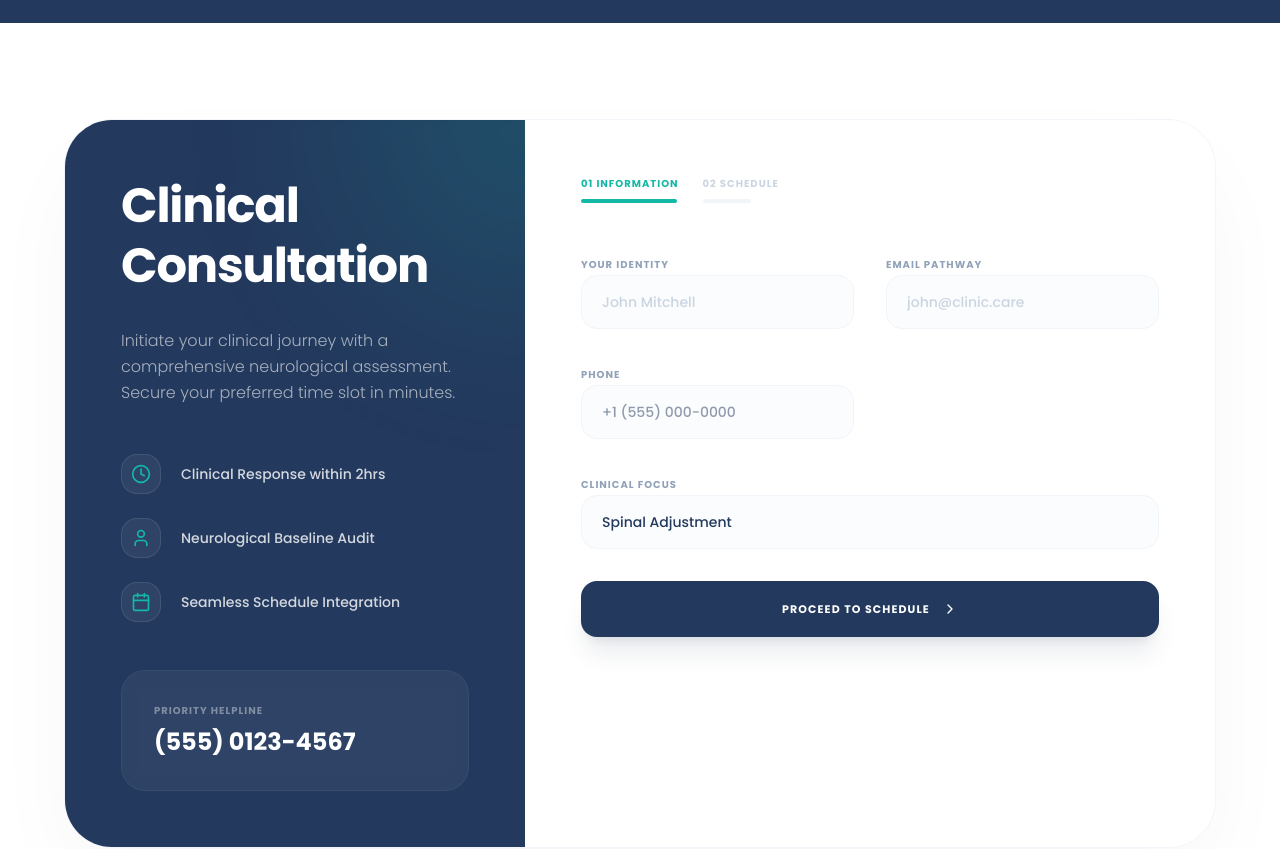
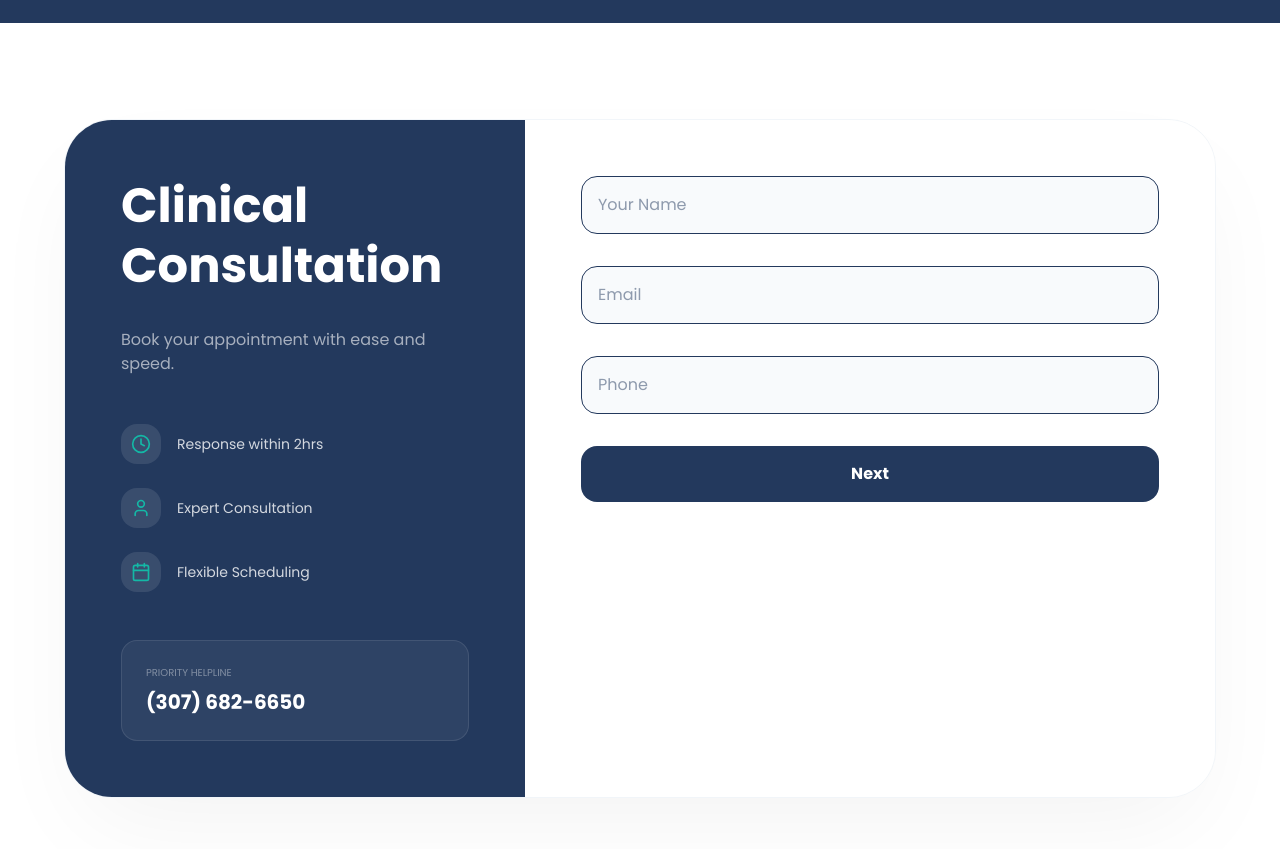
Before and after one commit to AounJuniper/WESTERNPLAINS-Chiropractors, a React (Vite) app: page / in a window 1280 px wide. Shown: the part 9020-9869 px from the top of the page. Built offline with nearby package versions, Linux system fonts and the light colour scheme.

Commit message:
Refactor BookingForm component for clarity and updates

```diff
--- a/src/components/BookingForm.tsx
+++ b/src/components/BookingForm.tsx
@@ -1,9 +1,11 @@
 import { useState, type FormEvent } from 'react';
 import { Calendar, Clock, User, Mail, ChevronRight, Activity, CheckCircle2 } from 'lucide-react';
 import { motion } from 'motion/react';
+import { siteConfig } from '../config/siteConfig';
 
 export default function BookingForm() {
   const [step, setStep] = useState(1);
+
   const [formData, setFormData] = useState({
     name: '',
     email: '',
@@ -20,13 +22,10 @@ export default function BookingForm() {
   const handleSubmit = (e: FormEvent) => {
     e.preventDefault();
 
-    // Security: Honeypot check
-    if (formData.website) {
-      console.warn('Bot detected');
-      return;
-    }
+    // Bot protection
+    if (formData.website) return;
 
-    // Basic Validation
+    // Validation
     if (!formData.name || !formData.email || !formData.date || !formData.time) {
       setError('Please finalize all required fields.');
       return;
@@ -54,12 +53,20 @@ export default function BookingForm() {
             <div className="w-20 h-20 bg-brand-teal rounded-full flex items-center justify-center mx-auto mb-8">
               <CheckCircle2 className="w-10 h-10 text-white" />
             </div>
-            <h2 className="text-3xl md:text-5xl font-serif font-bold mb-6">Booking Initiated.</h2>
+
+            <h2 className="text-3xl md:text-5xl font-serif font-bold mb-6">
+              Booking Initiated.
+            </h2>
+
             <p className="text-white/60 max-w-md mx-auto mb-10 leading-relaxed">
-              Our clinical concierge has received your request. We will verify your appointment pathway via priority correspondence within 2 business hours.
+              Our clinical concierge has received your request. We will contact you shortly.
             </p>
+
             <button
-              onClick={() => { setIsSubmitted(false); setStep(1); }}
+              onClick={() => {
+                setIsSubmitted(false);
+                setStep(1);
+              }}
               className="px-10 py-5 bg-white text-brand-blue rounded-2xl font-bold uppercase tracking-widest text-[11px] hover:bg-brand-teal hover:text-white transition-all"
             >
               Return to Form
@@ -73,52 +80,58 @@ export default function BookingForm() {
   return (
     <section id="booking" className="py-24 bg-white scroll-mt-32">
       <div className="w-[90%] mx-auto">
+
         <div className="bg-[#F9FBFA] rounded-[3rem] border border-slate-100 overflow-hidden grid lg:grid-cols-5 shadow-[0_40px_100px_-20px_rgba(12,16,20,0.05)]">
-          <div className="lg:col-span-2 bg-brand-blue p-10 md:p-14 text-white relative flex flex-col justify-between overflow-hidden">
-            <div className="absolute top-0 right-0 w-80 h-80 bg-brand-teal rounded-full -mr-40 -mt-40 blur-[100px] opacity-20" />
 
-            <div className="relative z-10">
-              <h2 className="text-3xl md:text-5xl font-bold mb-8 leading-tight tracking-tight">Clinical <br />Consultation</h2>
-              <p className="text-white/60 mb-12 leading-relaxed text-sm md:text-base font-light">
-                Initiate your clinical journey with a comprehensive neurological assessment. Secure your preferred time slot in minutes.
+          {/* ================= LEFT PANEL ================= */}
+          <div className="lg:col-span-2 bg-brand-blue p-10 md:p-14 text-white flex flex-col justify-between">
+
+            <div>
+              <h2 className="text-3xl md:text-5xl font-bold mb-8 leading-tight">
+                Clinical <br /> Consultation
+              </h2>
+
+              <p className="text-white/60 mb-12">
+                Book your appointment with ease and speed.
               </p>
 
               <div className="space-y-6">
                 {[
-                  { icon: Clock, text: 'Clinical Response within 2hrs' },
-                  { icon: User, text: 'Neurological Baseline Audit' },
-                  { icon: Calendar, text: 'Seamless Schedule Integration' },
+                  { icon: Clock, text: 'Response within 2hrs' },
+                  { icon: User, text: 'Expert Consultation' },
+                  { icon: Calendar, text: 'Flexible Scheduling' },
                 ].map((item, idx) => (
-                  <div key={idx} className="flex items-center space-x-5">
-                    <div className="w-10 h-10 rounded-2xl bg-white/5 border border-white/10 flex items-center justify-center">
+                  <div key={idx} className="flex items-center space-x-4">
+                    <div className="w-10 h-10 rounded-2xl bg-white/10 flex items-center justify-center">
                       <item.icon className="w-5 h-5 text-brand-teal" />
                     </div>
-                    <span className="font-medium text-sm text-white/80">{item.text}</span>
+                    <span className="text-white/80 text-sm">{item.text}</span>
                   </div>
                 ))}
               </div>
             </div>
 
-            <div className="relative z-10 mt-12 p-8 bg-white/5 rounded-3xl border border-white/5 backdrop-blur-sm">
-              <p className="text-[10px] uppercase font-black tracking-widest text-white/40 mb-2">Priority Helpline</p>
-              <p className="text-xl md:text-2xl font-bold">(555) 0123-4567</p>
-            </div>
+            {/* ================= DYNAMIC PHONE ================= */}
+            <div className="mt-12 p-6 bg-white/5 rounded-2xl border border-white/10">
+              <p className="text-[10px] uppercase text-white/40 mb-2">
+                Priority Helpline
+              </p>
+
+              <a
+                href={`tel:${siteConfig.phone.replace(/\s/g, '')}`}
+                className="text-xl font-bold hover:text-brand-teal transition"
+              >
+                {siteConfig.phone}
+              </a>
             </div>
 
-          <div className="lg:col-span-3 p-10 md:p-14 bg-white">
-            <div className="flex items-center space-x-6 mb-12">
-              <div className="flex flex-col">
-                <span className={`text-[10px] font-black uppercase tracking-widest mb-2 ${step >= 1 ? 'text-brand-teal' : 'text-slate-300'}`}>01 Information</span>
-                <div className={`h-1 rounded-full transition-all duration-500 ${step >= 1 ? 'w-24 bg-brand-teal' : 'w-12 bg-slate-100'}`} />
-              </div>
-              <div className="flex flex-col">
-                <span className={`text-[10px] font-black uppercase tracking-widest mb-2 ${step >= 2 ? 'text-brand-teal' : 'text-slate-300'}`}>02 Schedule</span>
-                <div className={`h-1 rounded-full transition-all duration-500 ${step >= 2 ? 'w-24 bg-brand-teal' : 'w-12 bg-slate-100'}`} />
-              </div>
           </div>
 
+          {/* ================= RIGHT FORM ================= */}
+          <div className="lg:col-span-3 p-10 md:p-14 bg-white">
+
             {error && (
-              <div className="mb-6 p-4 bg-red-50 border border-red-100 text-red-600 text-xs font-bold rounded-2xl animate-pulse">
+              <div className="mb-6 p-4 bg-red-50 border border-red-100 text-red-600 text-xs font-bold rounded-2xl">
                 {error}
               </div>
             )}
@@ -129,81 +142,41 @@ export default function BookingForm() {
                 animate={{ opacity: 1, x: 0 }}
                 className="space-y-8"
               >
-                <div className="grid md:grid-cols-2 gap-8">
-                  <div className="space-y-3">
-                    <label className="text-[10px] font-black uppercase tracking-widest text-slate-400">Your Identity</label>
-                    <div className="relative">
                 <input
                   type="text"
-                        placeholder="John Mitchell"
-                        className="w-full px-5 py-4 rounded-2xl border border-slate-100 bg-slate-50/50 focus:bg-white focus:border-brand-teal focus:ring-4 focus:ring-brand-teal/5 outline-none transition-all placeholder:text-slate-300 text-sm font-medium"
+                  placeholder="Your Name"
                   value={formData.name}
-                        autoComplete="name"
-                        onChange={(e) => setFormData({...formData, name: e.target.value})}
+                  onChange={(e) =>
+                    setFormData({ ...formData, name: e.target.value })
+                  }
+                  className="w-full p-4 rounded-2xl border bg-slate-50"
                 />
-                    </div>
-                  </div>
-                  <div className="space-y-3">
-                    <label className="text-[10px] font-black uppercase tracking-widest text-slate-400">Email Pathway</label>
-                    <div className="relative">
+
                 <input
                   type="email"
-                        placeholder="john@clinic.care"
-                        className="w-full px-5 py-4 rounded-2xl border border-slate-100 bg-slate-50/50 focus:bg-white focus:border-brand-teal focus:ring-4 focus:ring-brand-teal/5 outline-none transition-all placeholder:text-slate-300 text-sm font-medium"
+                  placeholder="Email"
                   value={formData.email}
-                        autoComplete="email"
-                        onChange={(e) => setFormData({...formData, email: e.target.value})}
+                  onChange={(e) =>
+                    setFormData({ ...formData, email: e.target.value })
+                  }
+                  className="w-full p-4 rounded-2xl border bg-slate-50"
                 />
-                    </div>
-                  </div>
-                </div>
 
-                <div className="grid md:grid-cols-2 gap-8">
-                  <div className="space-y-3">
-                    <label className="text-[10px] font-black uppercase tracking-widest text-slate-400">Phone</label>
-                    <div className="relative">
                 <input
                   type="tel"
-                        placeholder="+1 (555) 000-0000"
-                        className="w-full px-5 py-4 rounded-2xl border border-slate-100 bg-slate-50/50 focus:bg-white focus:border-brand-teal outline-none text-sm font-medium"
+                  placeholder="Phone"
                   value={formData.phone}
-                        onChange={(e) => setFormData({...formData, phone: e.target.value})}
+                  onChange={(e) =>
+                    setFormData({ ...formData, phone: e.target.value })
+                  }
+                  className="w-full p-4 rounded-2xl border bg-slate-50"
                 />
-                    </div>
-                  </div>
-                  {/* Honeypot Field */}
-                  <div className="hidden whitespace-nowrap sr-only opacity-0 h-0 overflow-hidden pointer-events-none" aria-hidden="true">
-                    <label>Website</label>
-                    <input
-                      type="text"
-                      name="website"
-                      value={formData.website}
-                      onChange={(e) => setFormData({...formData, website: e.target.value})}
-                      tabIndex={-1}
-                      autoComplete="off"
-                    />
-                  </div>
-                </div>
-
-                <div className="space-y-3">
-                  <label className="text-[10px] font-black uppercase tracking-widest text-slate-400">Clinical Focus</label>
-                  <select
-                    className="w-full px-5 py-4 rounded-2xl border border-slate-100 bg-slate-50/50 focus:bg-white focus:border-brand-teal outline-none transition-all appearance-none cursor-pointer text-sm font-medium"
-                    value={formData.service}
-                    onChange={(e) => setFormData({...formData, service: e.target.value})}
-                  >
-                    <option>Spinal Adjustment</option>
-                    <option>Posture Correction</option>
-                    <option>Initial Consultation</option>
-                  </select>
-                </div>
 
                 <button
                   onClick={() => setStep(2)}
-                  className="w-full py-5 bg-brand-blue text-white rounded-2xl font-bold uppercase tracking-widest text-[11px] flex items-center justify-center space-x-3 hover:bg-brand-teal transition-all shadow-xl shadow-brand-blue/10"
+                  className="w-full py-4 bg-brand-blue text-white rounded-2xl font-bold"
                 >
-                  <span>Proceed to Schedule</span>
-                  <ChevronRight className="w-4 h-4" />
+                  Next
                 </button>
               </motion.div>
             ) : (
@@ -212,48 +185,37 @@ export default function BookingForm() {
                 animate={{ opacity: 1, x: 0 }}
                 className="space-y-8"
               >
-                <div className="grid md:grid-cols-2 gap-8">
-                  <div className="space-y-3">
-                    <label className="text-[10px] font-black uppercase tracking-widest text-slate-400">Preferred Date</label>
                 <input
                   type="date"
-                      className="w-full px-5 py-4 rounded-2xl border border-slate-100 bg-slate-50/50 focus:bg-white focus:border-brand-teal outline-none text-sm font-medium"
                   value={formData.date}
-                      onChange={(e) => setFormData({...formData, date: e.target.value})}
+                  onChange={(e) =>
+                    setFormData({ ...formData, date: e.target.value })
+                  }
+                  className="w-full p-4 rounded-2xl border bg-slate-50"
                 />
-                  </div>
-                  <div className="space-y-3">
-                    <label className="text-[10px] font-black uppercase tracking-widest text-slate-400">Preferred Time</label>
+
                 <input
                   type="time"
-                      className="w-full px-5 py-4 rounded-2xl border border-slate-100 bg-slate-50/50 focus:bg-white focus:border-brand-teal outline-none text-sm font-medium"
                   value={formData.time}
-                      onChange={(e) => setFormData({...formData, time: e.target.value})}
+                  onChange={(e) =>
+                    setFormData({ ...formData, time: e.target.value })
+                  }
+                  className="w-full p-4 rounded-2xl border bg-slate-50"
                 />
-                  </div>
-                </div>
 
-                <div className="p-6 bg-slate-50 rounded-2xl border border-slate-100 flex items-start space-x-4">
-                  <div className="w-8 h-8 rounded-full bg-brand-teal/10 flex items-center justify-center shrink-0">
-                    <Activity className="w-4 h-4 text-brand-teal" />
-                  </div>
-                  <p className="text-xs text-slate-500 leading-relaxed font-medium">
-                    Our clinical concierge will verify your session within 2 operating hours. You'll receive a confirmation email with preparation protocols.
-                  </p>
-                </div>
-
-                <div className="flex space-x-4">
+                <div className="flex gap-4">
                   <button
                     onClick={() => setStep(1)}
-                    className="px-8 py-5 border border-slate-200 text-slate-600 rounded-2xl font-bold uppercase tracking-widest text-[11px] hover:bg-slate-50"
+                    className="flex-1 py-4 border rounded-2xl"
                   >
                     Back
                   </button>
+
                   <button
                     onClick={handleSubmit}
-                    className="flex-1 py-5 bg-brand-blue text-white rounded-2xl font-bold uppercase tracking-widest text-[11px] hover:bg-brand-teal transition-all shadow-xl shadow-brand-blue/10"
+                    className="flex-1 py-4 bg-brand-blue text-white rounded-2xl font-bold"
                   >
-                    Confirm Booking
+                    Confirm
                   </button>
                 </div>
               </motion.div>
```
Lines whose indentation alone changed are shown as unchanged.
